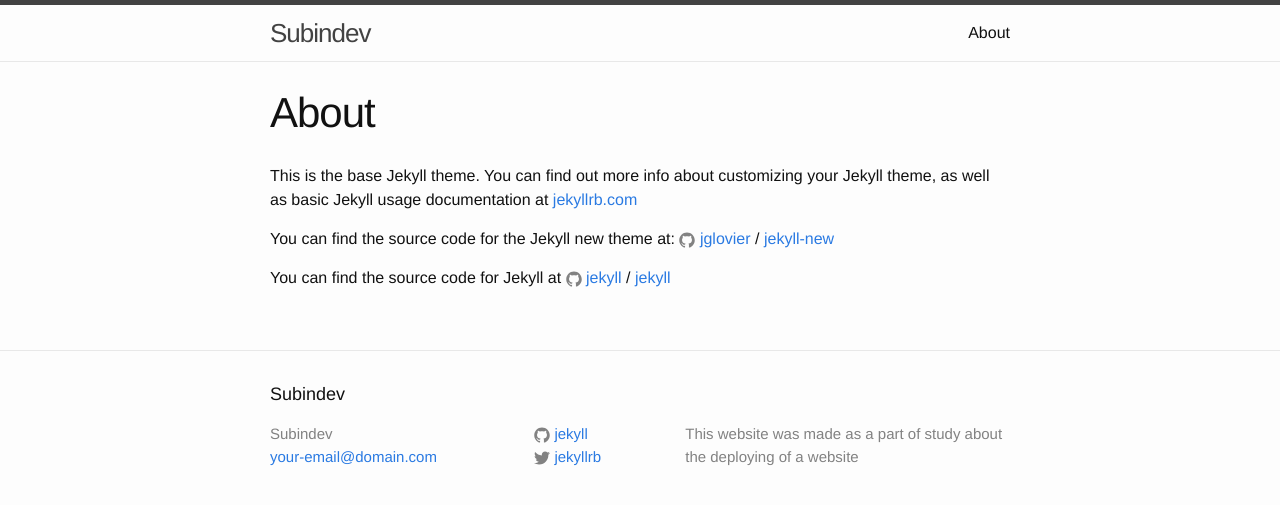
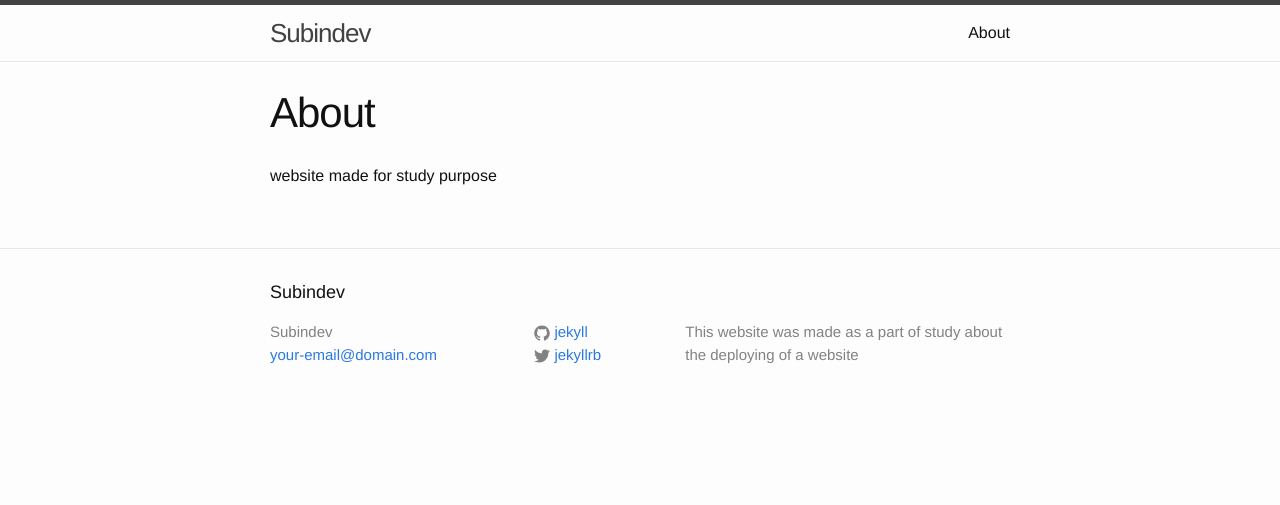
Before and after one commit to iamsubin/iamsubin.github.io, a Jekyll site: the page built from about.md, in a window 1280 px wide. Shown: the top 505 px of the page. Built offline with Jekyll 4.4.1, drawn with Linux system fonts in a browser that asks for light colours.

Commit message:
study purpose

```diff
--- a/about.md
+++ b/about.md
@@ -3,13 +3,4 @@ layout: page
 title: About
 permalink: /about/
 ---
-
-This is the base Jekyll theme. You can find out more info about customizing your Jekyll theme, as well as basic Jekyll usage documentation at [jekyllrb.com](http://jekyllrb.com/)
-
-You can find the source code for the Jekyll new theme at:
-{% include icon-github.html username="jglovier" %} /
-[jekyll-new](https://github.com/jglovier/jekyll-new)
-
-You can find the source code for Jekyll at
-{% include icon-github.html username="jekyll" %} /
-[jekyll](https://github.com/jekyll/jekyll)
+website made for study purpose
```
